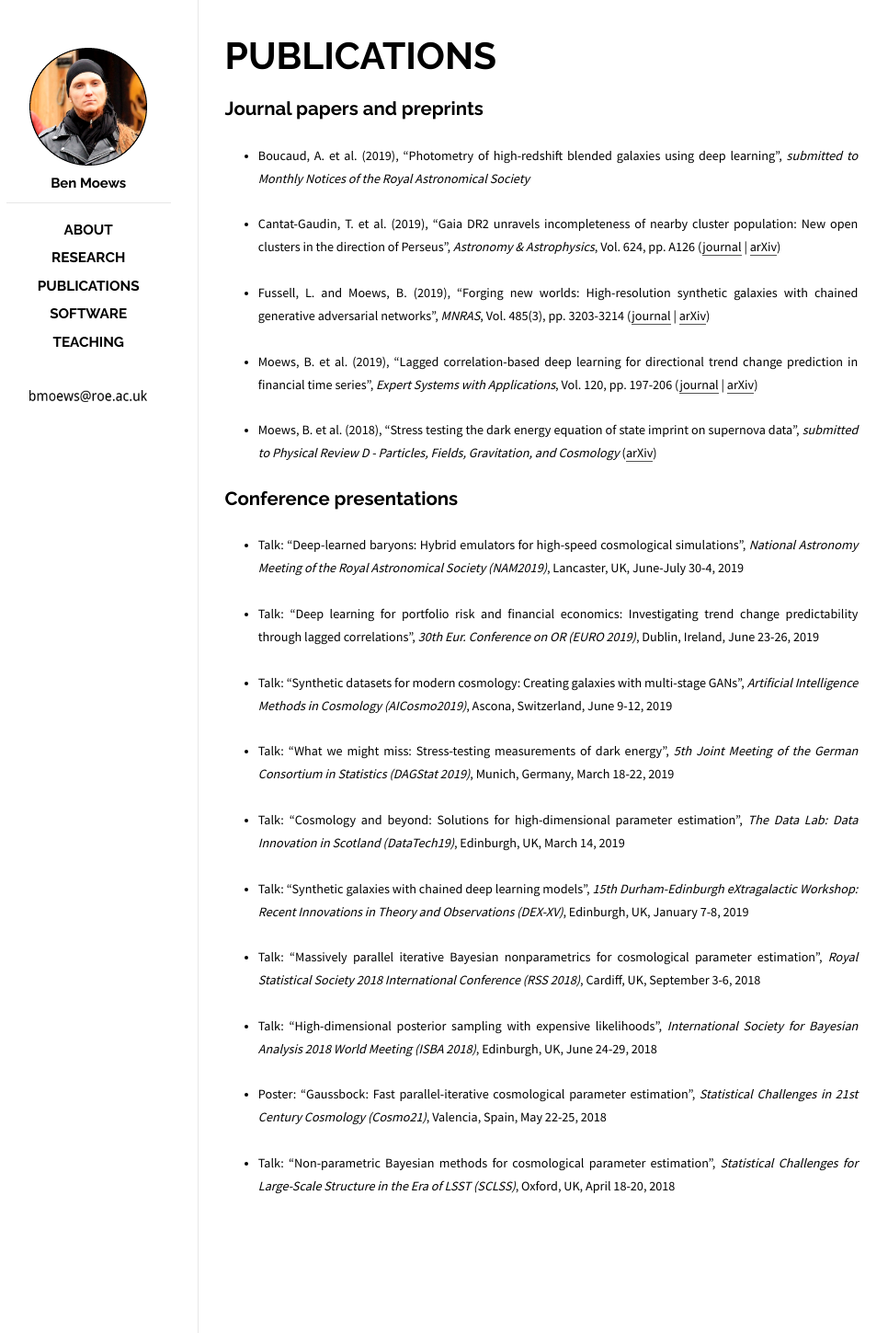
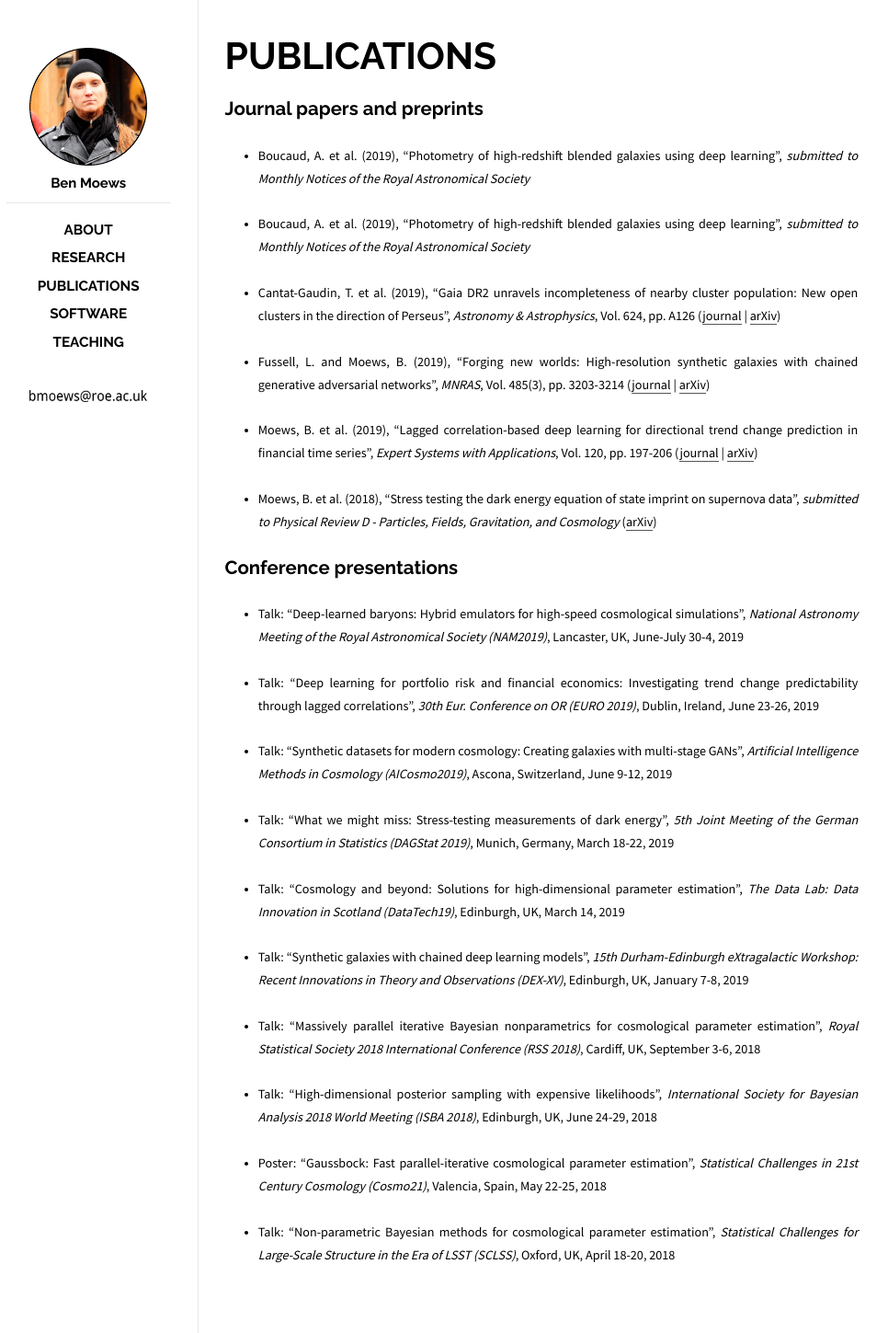
Before and after one commit to moews/moews.github.io, a Jekyll site: the page built from _posts/2017-03-25-publications.md, in a window 1280 px wide. Shown: the whole page at 92% size, without its empty margins (143-1109 px from the left). Built offline with Jekyll 4.4.1, drawn with Linux system fonts in a browser that asks for light colours.

Commit message:
Update 2017-03-25-publications.md

```diff
--- a/_posts/2017-03-25-publications.md
+++ b/_posts/2017-03-25-publications.md
@@ -9,6 +9,10 @@ categories: posts
 ## Journal papers and preprints
 
 <!--* <small>Moews, B. and Ibikunle, G., (2019), "Predictive intraday correlations in stable and volatile market environments: Evidence from deep learning", _submitted to Quantitative Finance_</small>-->
+
+<!--* <small>Moews, B. and Zuntz, J., (2019), "Gaussbock: Fast parallel-iterative cosmological parameter estimation with Bayesian nonparametrics", _submitted to The Astrophysical Journal_</small>-->
+
+* <small>Boucaud, A. et al. (2019), "Photometry of high-redshift blended galaxies using deep learning", _submitted to Monthly Notices of the Royal Astronomical Society_</small>
 
 * <small>Boucaud, A. et al. (2019), "Photometry of high-redshift blended galaxies using deep learning", _submitted to Monthly Notices of the Royal Astronomical Society_</small>
 
```
